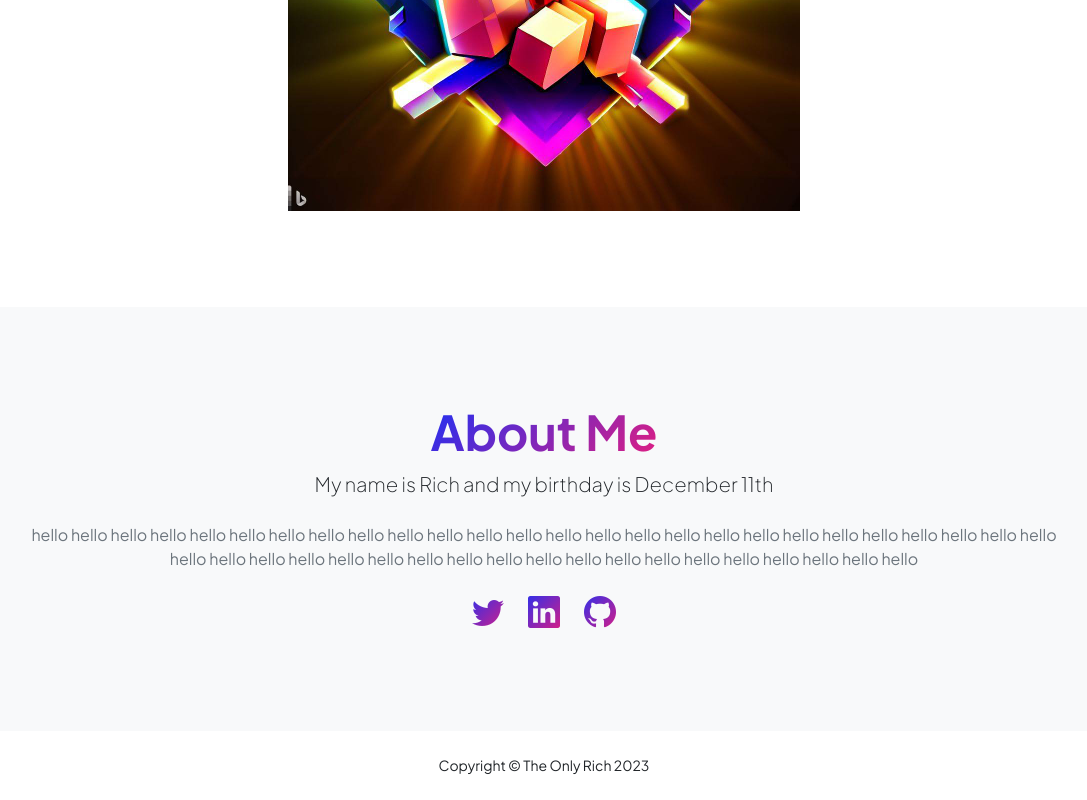
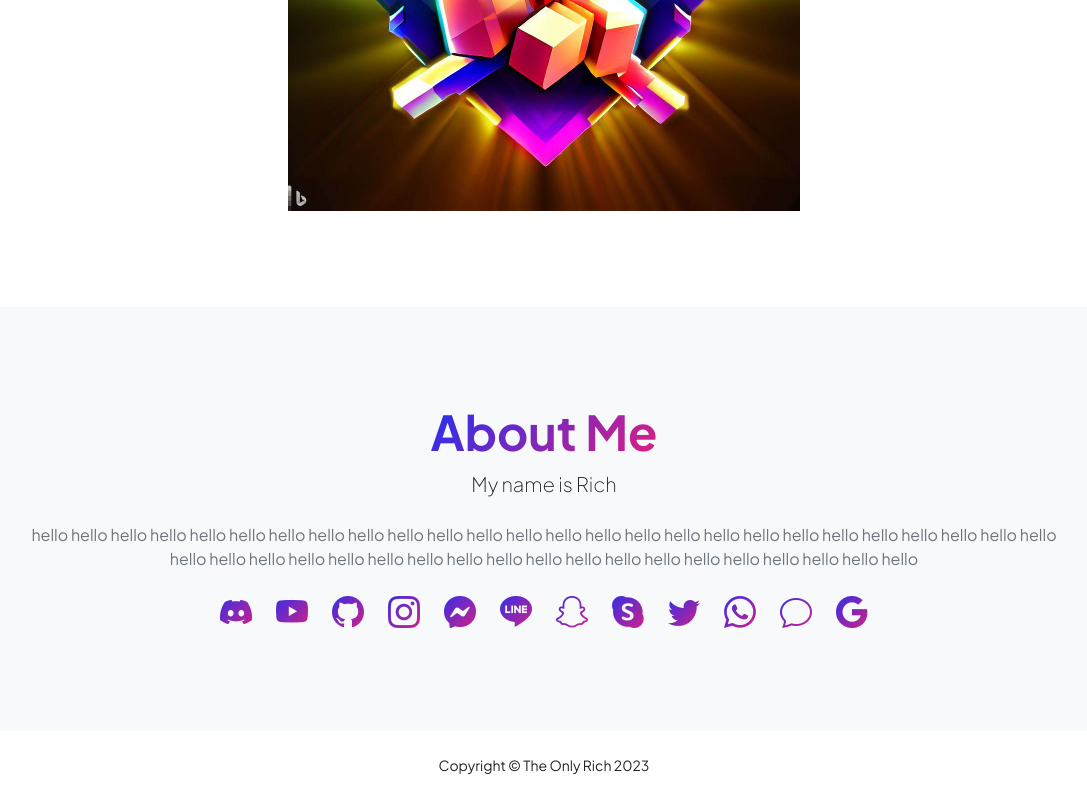
Before and after one commit to TheOnlyRich/TheOnlyRich, a plain HTML site: page index.html in a window 1280 px wide. Shown: the part 817-1617 px from the top of the page, without its empty margins (96-1183 px from the left). Drawn offline with nearby package versions, Linux system fonts and the light colour scheme.

Commit message:
Add files via upload

```diff
--- a/index.html
+++ b/index.html
@@ -85,12 +85,23 @@
                         <div class="col-xxl-8">
                             <div class="text-center my-5">
                                 <h2 class="display-5 fw-bolder"><span class="text-gradient d-inline">About Me</span></h2>
-                                <p class="lead fw-light mb-4">My name is Rich and my birthday is December 11th</p>
+                                <p class="lead fw-light mb-4">My name is Rich</p>
                                 <p class="text-muted">hello hello hello hello hello hello hello hello hello hello hello hello hello hello hello hello hello hello hello hello hello hello hello hello hello hello hello hello hello hello hello hello hello hello hello hello hello hello hello hello hello hello hello hello hello</p>
                                 <div class="d-flex justify-content-center fs-2 gap-4">
+                                    <a class="text-gradient" href="#!"><i class="bi bi-discord"></i></a>
+                                    <a class="text-gradient" href="#!"><i class="bi bi-youtube"></i></a>
+                                    <a class="text-gradient" href="#!"><i class="bi bi-github"></i></a>
+                                    <a class="text-gradient" href="#!"><i class="bi bi-instagram"></i></a>
+                                    <a class="text-gradient" href="#!"><i class="bi bi-messenger"></i></a>
+                                    <a class="text-gradient" href="#!"><i class="bi bi-line"></i></a>
+                                    <a class="text-gradient" href="#!"><i class="bi bi-snapchat"></i></a>
+                                    <a class="text-gradient" href="#!"><i class="bi bi-skype"></i></a>
                                     <a class="text-gradient" href="#!"><i class="bi bi-twitter"></i></a>
-                                    <a class="text-gradient" href="#!"><i class="bi bi-linkedin"></i></a>
-                                    <a class="text-gradient" href="#!"><i class="bi bi-github"></i></a>
+                                    <a class="text-gradient" href="#!"><i class="bi bi-whatsapp"></i></a>
+                                    <a class="text-gradient" href="#!"><i class="bi bi-chat"></i></a>
+                                    <a class="text-gradient" href="#!"><i class="bi bi-google"></i></a>
+
+
                                 </div>
                             </div>
                         </div>
```
